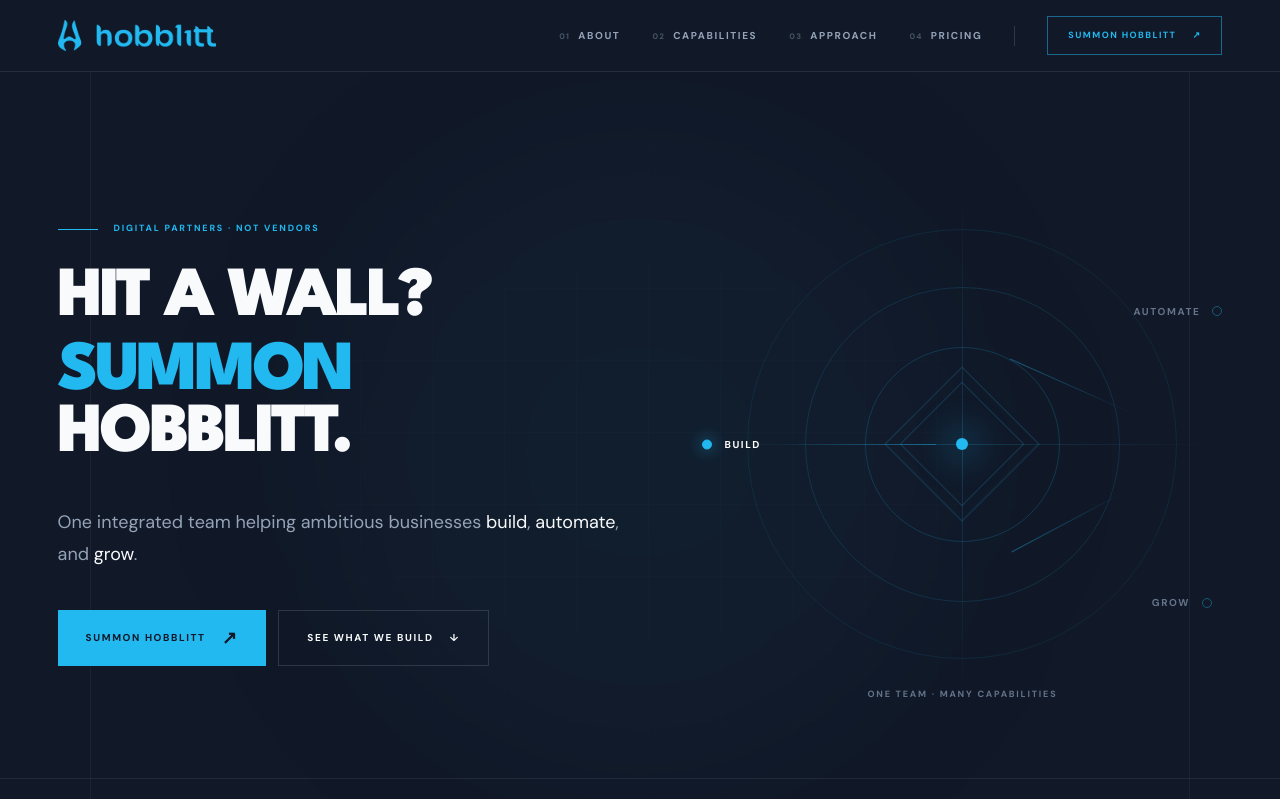
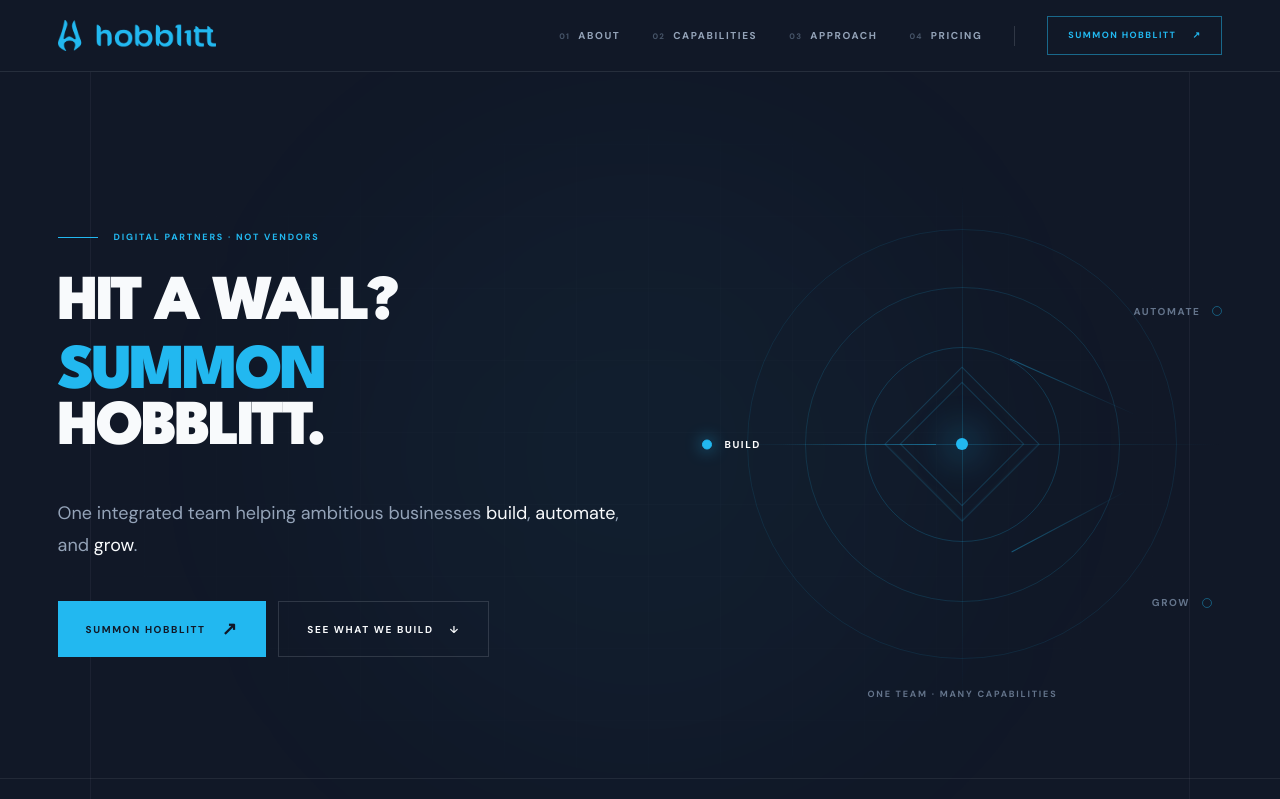
Before and after one commit to Hobblitt/Hobblitt-Website, a Next.js app in the folder apps/web/: page / in a window 1280 px wide. Shown: the top 799 px of the page. Built offline with nearby package versions, Linux system fonts and the light colour scheme.

Commit message:
refine homepage and structure content

```diff
--- a/apps/web/components/home/hero.tsx
+++ b/apps/web/components/home/hero.tsx
@@ -47,12 +47,7 @@ export function Hero({ activeCapability, onSelectCapability }: HeroProps) {
             </span>
           </div>
 
-          {/* Display headline — League Spartan Black, hero only.
-              Floor is 2.75rem, not 4rem: "Hit a wall?" set in Black at 64px
-              measures wider than a 375px viewport's text column. */}
-          {/* From xl the signal dial takes ~520px of the row, so the headline
-              scales off the narrower copy column rather than the full page. */}
-          <h1 className="type-display max-w-[900px] text-[clamp(2.75rem,11vw,9rem)] uppercase xl:text-[clamp(3.5rem,5.5vw,7rem)]">
+          <h1 className="type-display max-w-[900px] text-[clamp(2.75rem,11vw,8rem)] uppercase xl:text-[clamp(3.5rem,5vw,6.5rem)]">
             <span className="block">Hit a wall?</span>
             <span className="mt-2 block text-[#22B8F0] sm:mt-3">Summon</span>
             <span className="block">Hobblitt.</span>
@@ -71,7 +66,9 @@ export function Hero({ activeCapability, onSelectCapability }: HeroProps) {
               className="group inline-flex h-14 items-center justify-center gap-4 bg-[#22B8F0] px-7 type-nav text-[10px] text-[#111827] transition-all duration-300 hover:bg-[#F8FAFC]"
             >
               SUMMON HOBBLITT
-              <span className="text-lg transition-transform duration-300 group-hover:translate-x-1">↗</span>
+              <span className="text-lg transition-transform duration-300 group-hover:translate-x-1">
+                ↗
+              </span>
             </a>
 
             <button
@@ -79,7 +76,9 @@ export function Hero({ activeCapability, onSelectCapability }: HeroProps) {
               className="group inline-flex h-14 items-center justify-center gap-4 border border-[#E2E8F0]/15 px-7 type-nav text-[10px] text-[#F8FAFC] transition-all duration-300 hover:border-[#E2E8F0]/40 hover:bg-[#E2E8F0]/[0.04]"
             >
               SEE WHAT WE BUILD
-              <span className="transition-transform duration-300 group-hover:translate-y-1">↓</span>
+              <span className="transition-transform duration-300 group-hover:translate-y-1">
+                ↓
+              </span>
             </button>
           </div>
         </div>
@@ -122,7 +121,9 @@ export function Hero({ activeCapability, onSelectCapability }: HeroProps) {
           >
             <span
               className={`type-nav text-[10px] transition-colors ${
-                activeCapability === "AUTOMATE" ? "text-white" : "text-[#64748B]"
+                activeCapability === "AUTOMATE"
+                  ? "text-white"
+                  : "text-[#64748B]"
               }`}
             >
               AUTOMATE
--- a/apps/web/components/home/selected-work.tsx
+++ b/apps/web/components/home/selected-work.tsx
@@ -122,11 +122,11 @@ export function SelectedWork() {
                     {project.type}
                   </p>
 
-                  <h3 className="type-h2 mt-4 text-2xl lg:text-3xl">
+                  <h3 className="type-h2 mt-4 text-2xl leading-[1.05] md:text-[1.8rem] lg:text-[2rem]">
                     {project.title}
                   </h3>
 
-                  <p className="type-body mt-5 text-sm leading-7 text-[#64748B]">
+                  <p className="type-body mt-5 max-w-[34rem] text-[15px] leading-7 text-[#64748B] md:text-base">
                     {project.description}
                   </p>
                 </div>
```
